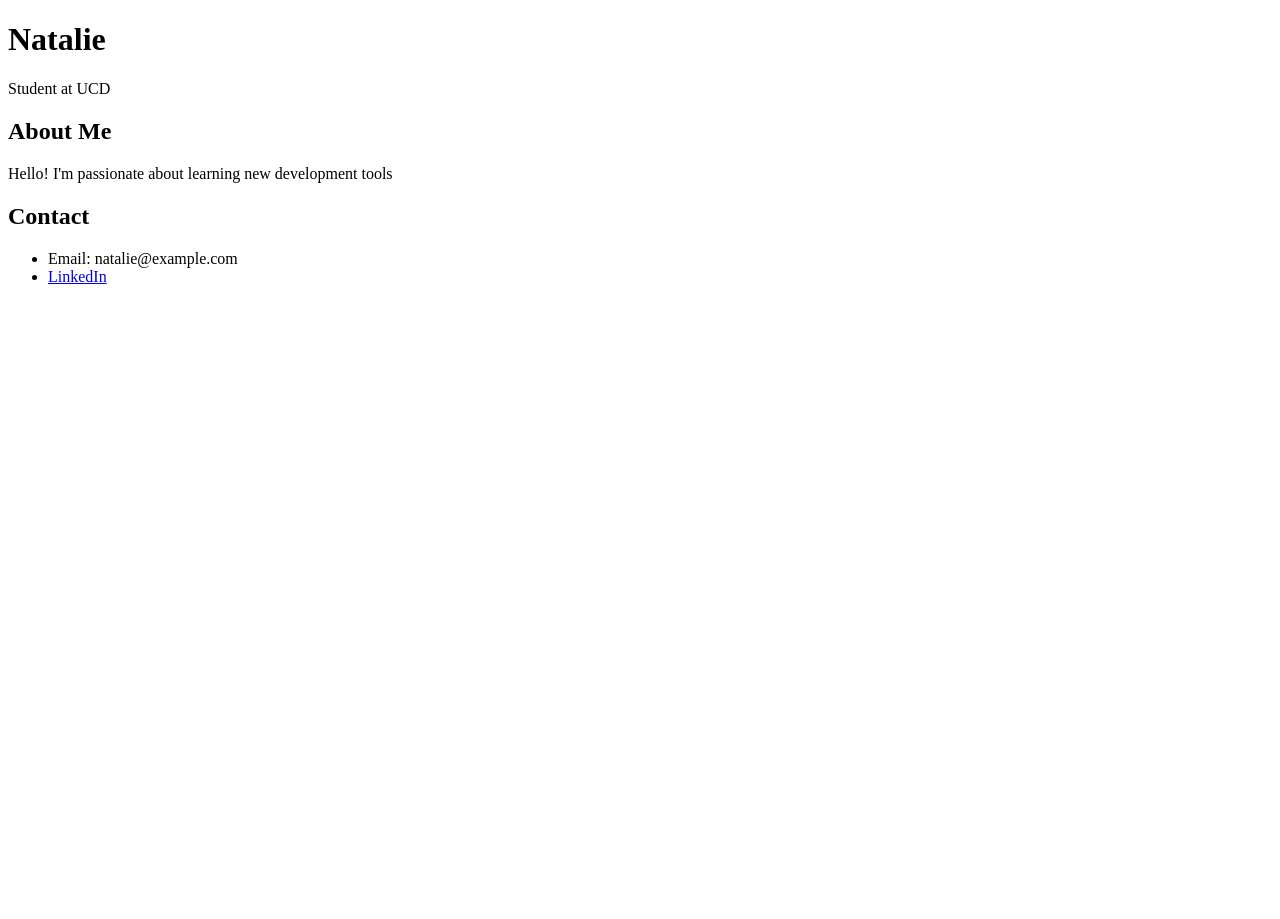
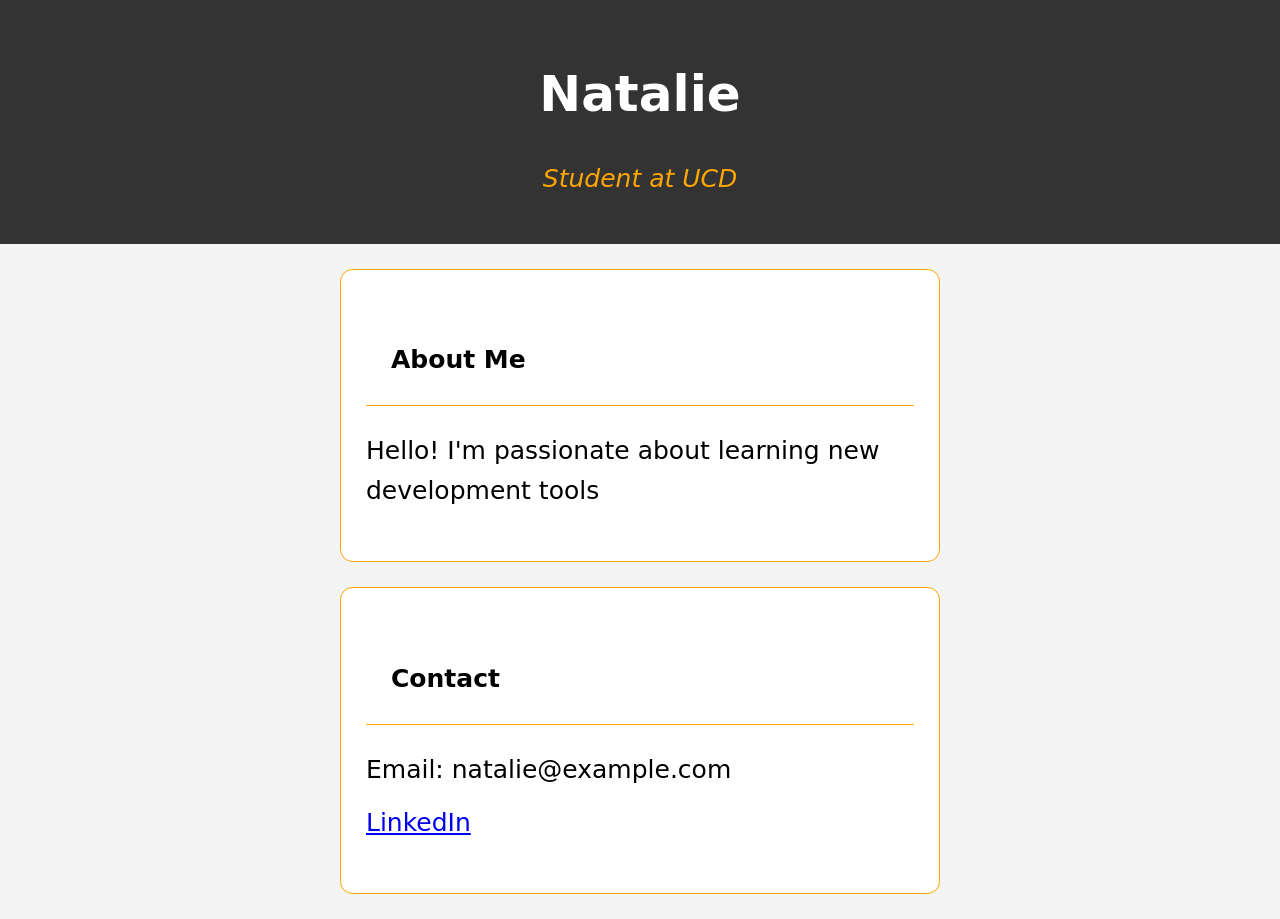
Before and after one commit to HunchyBunchy26/unit7-csspractice, a plain HTML site: page index.html in a window 1280 px wide. Before the commit the page ends 800 px from the top, so only its background shows below. Drawn offline with Linux system fonts and the light colour scheme; a web font is replaced by a local one.

Commit message:
Added Google Font & Styling

```diff
--- a/index.html
+++ b/index.html
@@ -4,6 +4,9 @@
     <meta charset="UTF-8">
     <meta name="viewport" content="width=device-width, initial-scale=1.0">
     <title>Natalie</title>
+    <link rel="preconnect" href="https://fonts.googleapis.com">
+    <link rel="preconnect" href="https://fonts.gstatic.com" crossorigin>
+    <link href="https://fonts.googleapis.com/css2?family=Beau+Rivage&display=swap" rel="stylesheet">
     <link rel="stylesheet" href="style.css">
 </head>
 <body>
--- a/style.css
+++ b/style.css
@@ -0,0 +1,58 @@
+*{
+    box-sizing: border-box;
+    font-size: 25px;
+}
+
+body {
+    font-family: "Beau Rivage", cursive, serif;
+    line-height: 1.6;
+    margin: 0;
+    padding: 0;
+    background-color: #f4f4f4;
+}
+
+header {
+    background-color: #333333;
+    color: white;
+    padding: 20px;
+    text-align: center;
+}
+
+.tagline {
+    font-style: italic;
+    font-size: 1rem;
+    color: orange;
+}
+
+section {
+    background-color: white;
+    margin: 1rem auto;
+    padding: 1rem;
+    width: 90%;
+    max-width: 600px;
+    border: 1px solid orange;
+    border-radius: 0.5rem;
+}
+
+h1 {
+    font-size: 2rem;
+    margin-bottom: 0.5rem;
+}
+
+h2 {
+    border-bottom: 1px solid orange;
+    padding: 1rem;
+}
+
+p{
+    margin-bottom: 1rem;
+}
+
+ul {
+    list-style: none;
+    padding: 0;
+}
+
+li {
+    margin-bottom: 0.5rem;
+}
```
